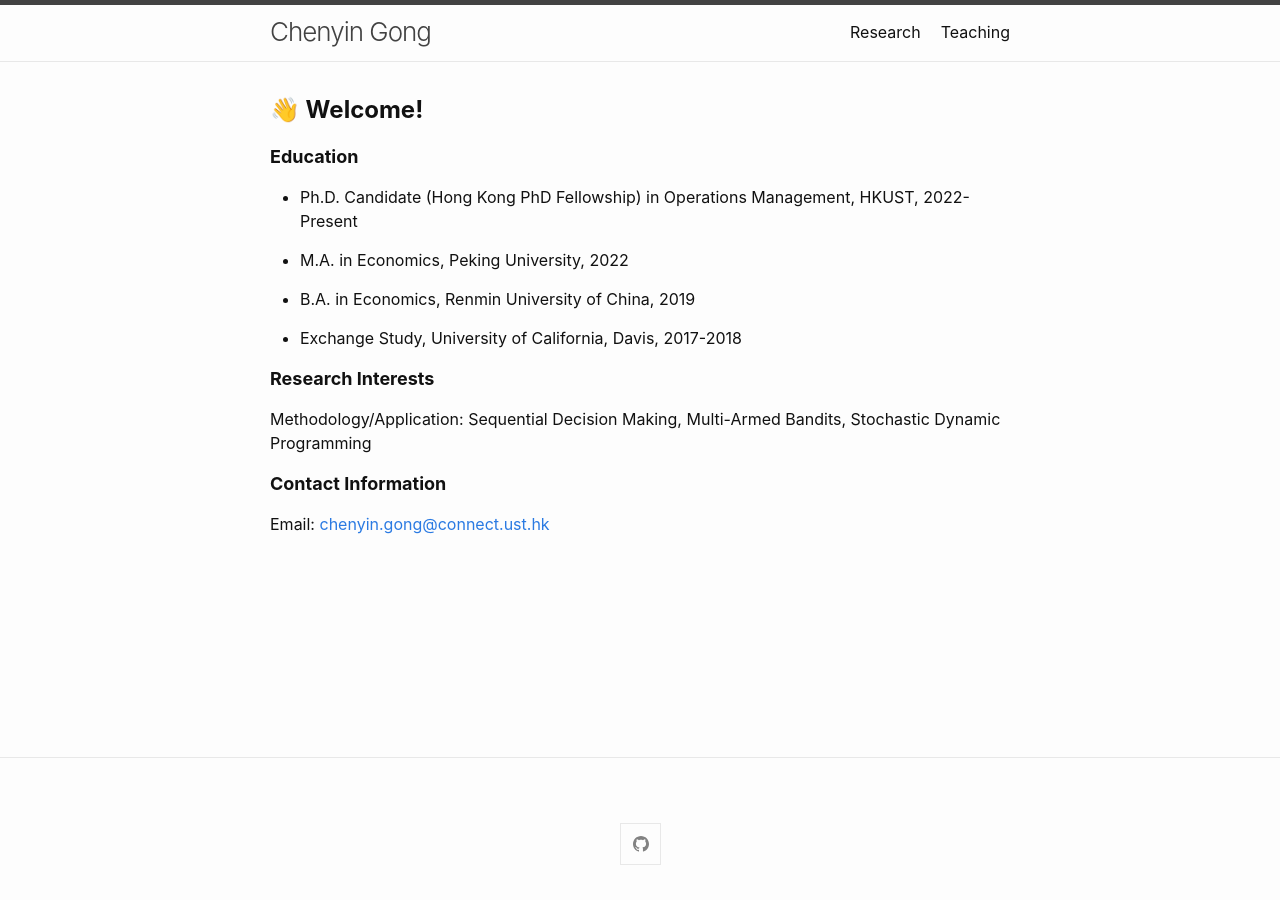
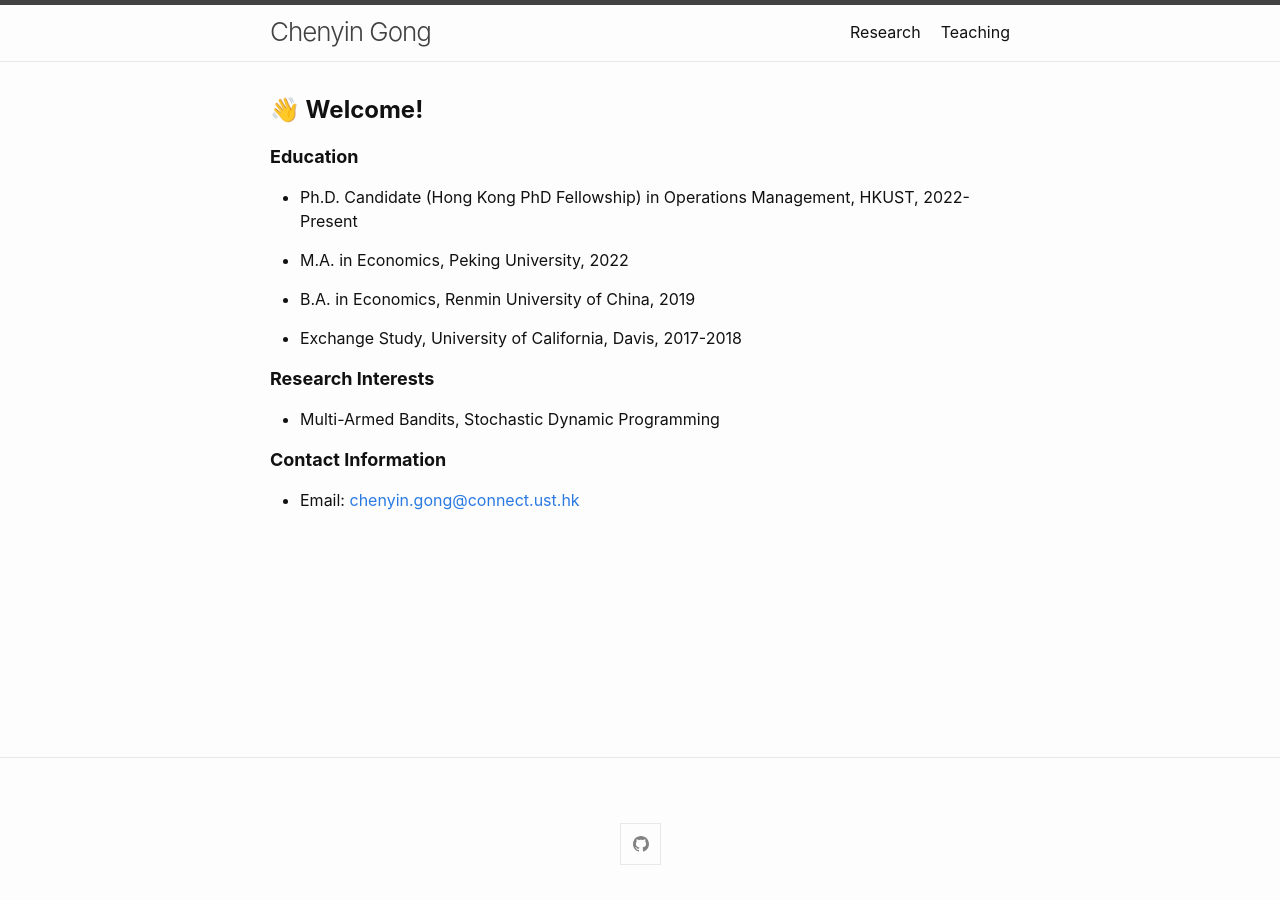
Before and after one commit to chenyingong/chenyingong.github.io, a Jekyll site: the page built from index.md, in a window 1280 px wide. Built offline with Jekyll 4.4.1, drawn with Linux system fonts in a browser that asks for light colours; emoji names are drawn with the system emoji font.

Commit message:
info updates

```diff
--- a/index.md
+++ b/index.md
@@ -21,8 +21,8 @@ layout: home
 
 **<font size=4>Research Interests</font>**
 
-Methodology/Application: Sequential Decision Making, Multi-Armed Bandits, Stochastic Dynamic Programming
+* Multi-Armed Bandits, Stochastic Dynamic Programming
 
 **<font size=4>Contact Information</font>**
 
-Email: [chenyin.gong@connect.ust.hk](mailto:chenyin.gong@connect.ust.hk)
+* Email: [chenyin.gong@connect.ust.hk](mailto:chenyin.gong@connect.ust.hk)
```
